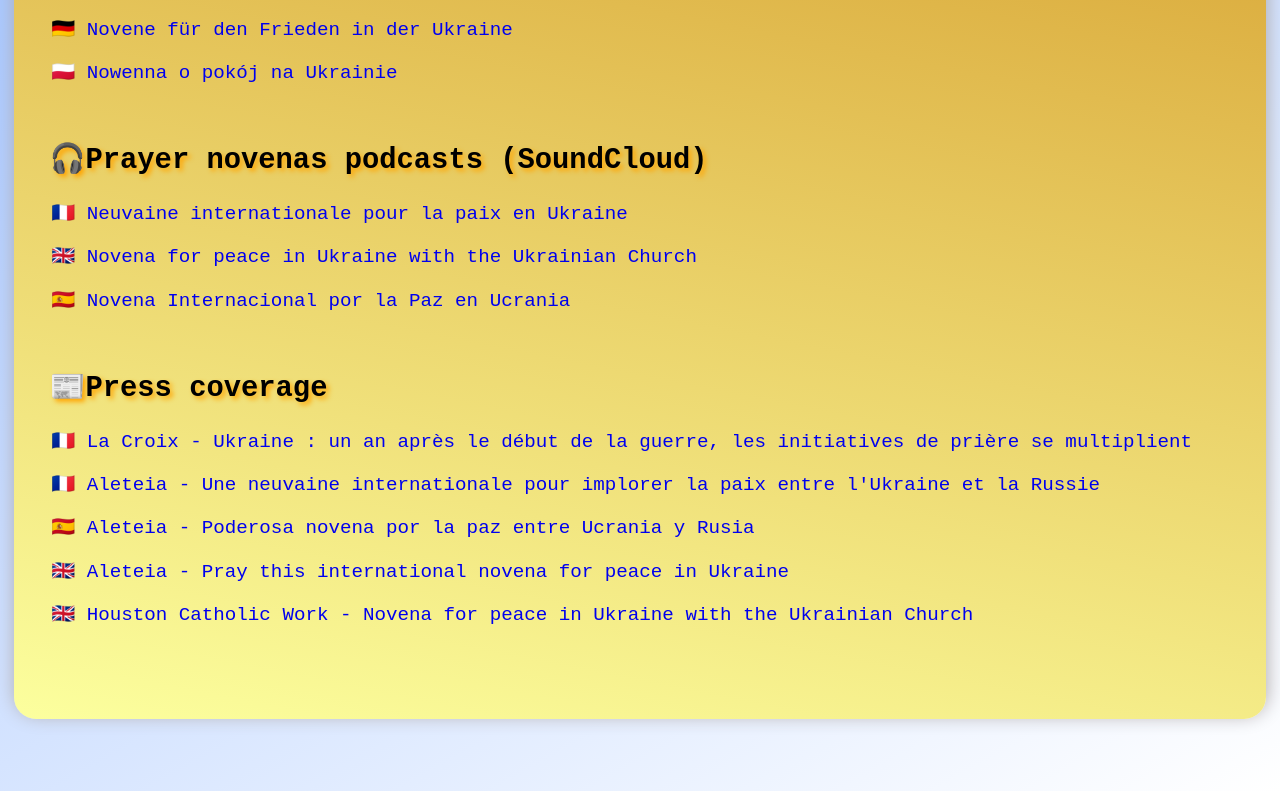
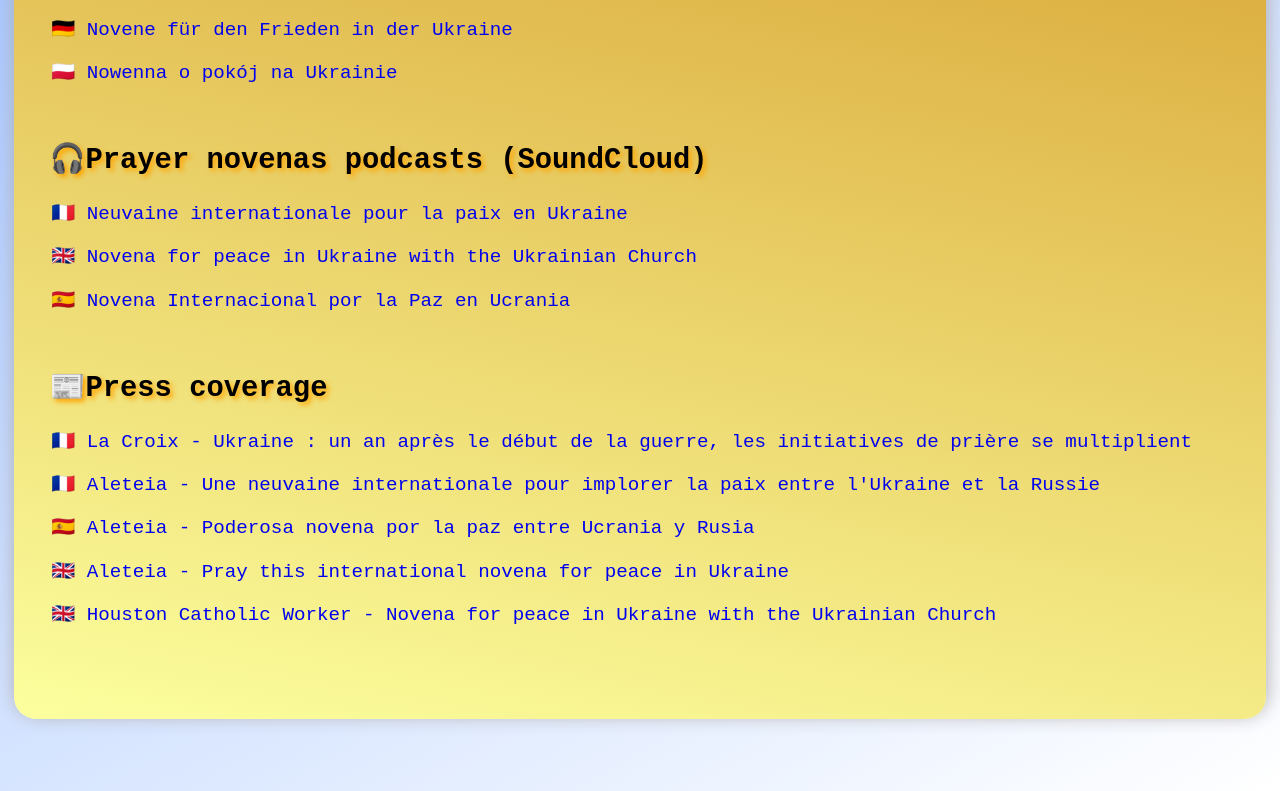
Before and after one commit to myselfhimself/prayforukraine.today, a website built with Parcel: page index.html in a window 1280 px wide. Shown: the part 754-1545 px from the top of the page. Built offline with nearby package versions, Linux system fonts and the light colour scheme.

```diff
--- a/index.html
+++ b/index.html
@@ -238,7 +238,7 @@
         <li>
           <a
             href="https://cjd.org/2023/02/23/novena-for-peace-in-ukraine-with-the-ukrainian-church/"
-            >🇬🇧 Houston Catholic Work - Novena for peace in Ukraine with the
+            >🇬🇧 Houston Catholic Worker - Novena for peace in Ukraine with the
             Ukrainian Church
           </a>
         </li>
```
